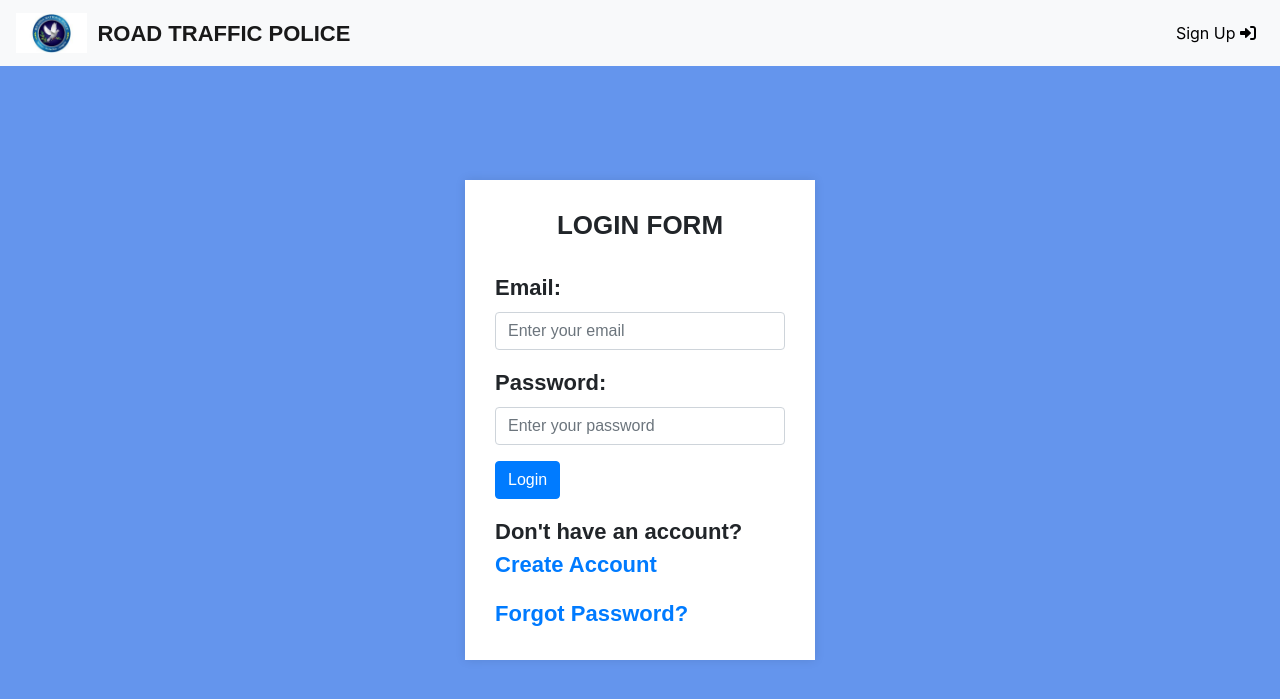
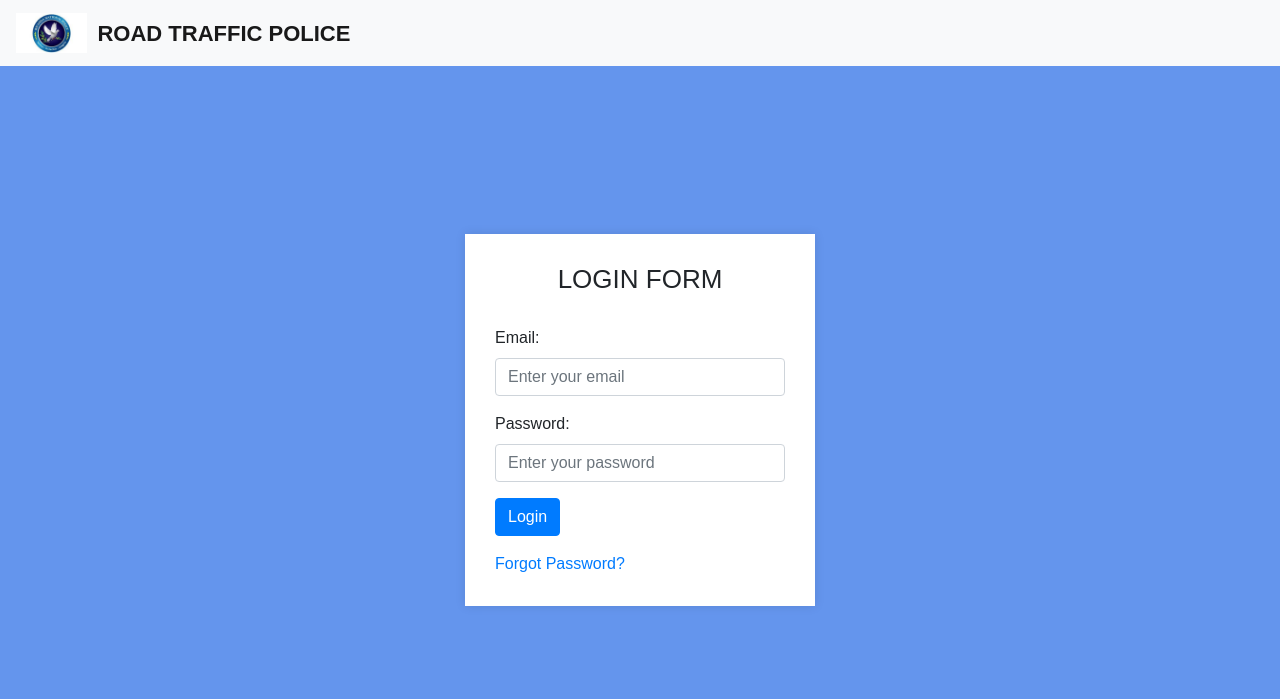
Before and after one commit to Herbez/Vehicle-Accident-detection-and-alert-system, a PHP site: page / in a window 1280 px wide. Shown: the top 699 px of the page. Run offline with PHP 8.4, Linux system fonts and the light colour scheme.

Commit message:
add some changes

```diff
--- a/admin/addvehicle.php
+++ b/admin/addvehicle.php
@@ -159,7 +159,7 @@ if(isset($_POST['addvehicle']))
 
     if (mysqli_query($conn, $sql)) {
         echo "<script type='text/javascript'>alert('vehicle Added Successful')</script>";
-
+        header("location:allvehicle.php");
       } else {
         echo "<script type='text/javascript'>alert('vehicle Not Added')</script>";
 
--- a/admin/register_owner.php
+++ b/admin/register_owner.php
@@ -150,6 +150,7 @@ if(isset($_POST['addowner']))
 
     if (mysqli_query($conn, $sql)) {
         echo "<script type='text/javascript'>alert('owner Added Successful')</script>";
+        header("location:allowners.php");
 
       } else {
         echo "<script type='text/javascript'>alert('owner Not Added')</script>";
--- a/index.php
+++ b/index.php
@@ -71,20 +71,20 @@
     <button class="navbar-toggler" type="button" data-toggle="collapse" data-target="#navbarNav" aria-controls="navbarNav" aria-expanded="false" aria-label="Toggle navigation">
         <span class="navbar-toggler-icon"></span>
     </button>
-    <div class="collapse navbar-collapse" id="navbarNav">
+    <!-- <div class="collapse navbar-collapse" id="navbarNav">
         <ul class="navbar-nav ml-auto">
             <li class="nav-item">
                 <a class="nav-link" href="#" style="color:black;">Sign Up
                   <i class="fas fa-sign-in-alt"></i></a>
             </li>
         </ul>
-    </div>
+    </div> -->
 </nav>
 
 
   <div class="login-container" style="margin-top: 40px;max-width: 350px;padding: 30px;" >
       <header>
-          <h3 class="text-center" style="margin-bottom: 30px; font-weight: bold; font-family: Arial, sans-serif; font-size: 26px;">
+          <h3 class="text-center" style="margin-bottom: 30px;  font-family: Arial, sans-serif; font-size: 26px;">
           LOGIN FORM</h3>
         </header>
         <small class="text-danger"> <?php  echo $message; ?>
@@ -92,13 +92,14 @@
 
     <form method="POST" action="">
       <div class="form-group">
-        <label for="inputEmail">Email:</label>
+        <label for="inputEmail" style=" font-size: 16px;">
+          Email:</label>
         <input type="email" class="form-control" name="email" placeholder="Enter your email" >
 
       </div>
 
       <div class="form-group">
-        <label for="inputPassword">Password:</label>
+        <label for="inputPassword" style=" font-size: 16px;">Password:</label>
         <input type="password" class="form-control memberEmail" name="password" placeholder="Enter your password" >
 
       </div>
@@ -106,10 +107,10 @@
 
       <button type="submit"  name="signin" class="btn btn-primary mb-6 BtnLogin" >Login </button>
     </form>
-    <div class="sign-up mt-3">
+    <!-- <div class="sign-up mt-3">
     Don't have an account? <a href="signup.php">Create Account</a>
-    </div>
-    <div class="forgot-password mt-3">
+    </div> -->
+    <div class="forgot-password mt-3" style=" font-size: 16px;">
       <a href="#">Forgot Password?</a>
     </div>
   </div>
--- a/sendsms.php
+++ b/sendsms.php
@@ -35,10 +35,11 @@ if ($result->num_rows > 0) {
 }
 
 // Create the message
-$message = "Accident detected\n";
+$message = "Accident detected at\n";
+$message .= "Location: https://maps.google.com/?q=$latitude,$longitude \n";
 $message .= "Victim's Name: $fnames\n";
 // $message .= "Vehicle License plate: $licenseplate\n";
-$message .= "Location: https://maps.google.com/?q=$latitude,$longitude";
+
 
 // $familyphone
 $data=array(
--- a/styles.css
+++ b/styles.css
@@ -9,9 +9,7 @@ body {
   .login-container {
     max-width: 350px;
     width: 100%;
-    font-weight: bold;
     font-family: Arial, sans-serif;
-    font-size: 22px;
     padding: 30px;
     background-color: #ffffff;
     box-shadow: 0 0 10px rgba(0, 0, 0, 0.1);
```
